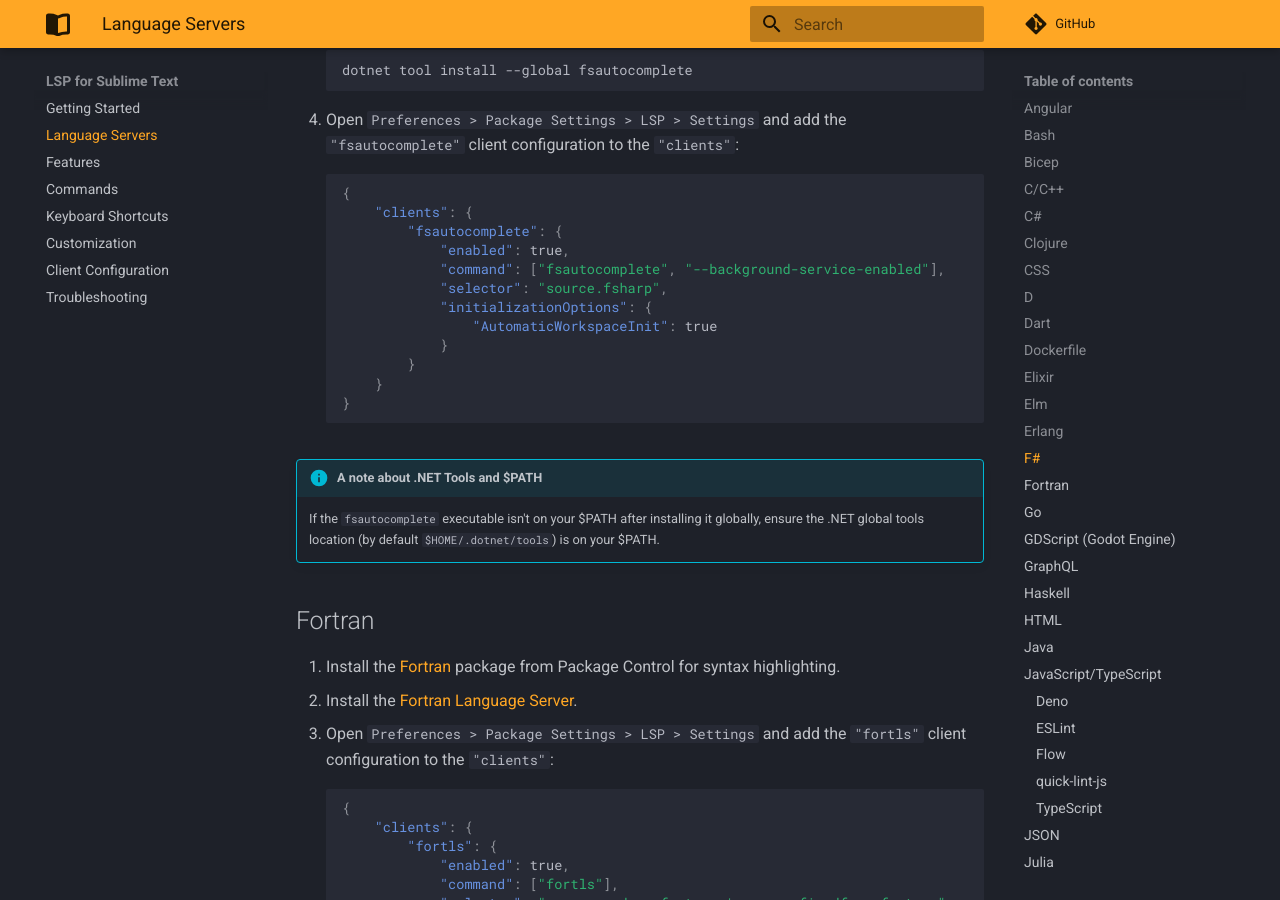
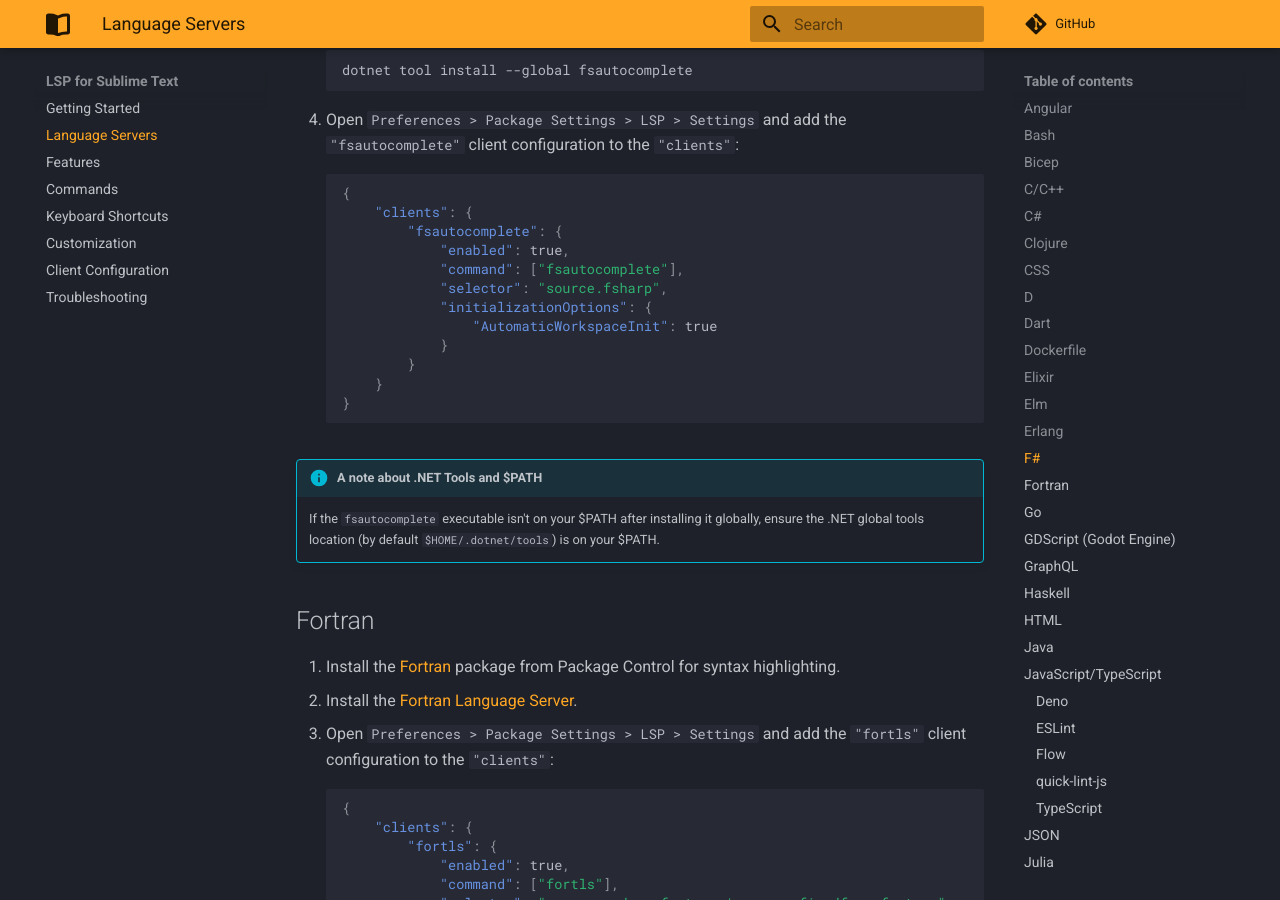
Before and after one commit to sublimelsp/LSP, an MkDocs documentation site: the page built from docs/src/language_servers.md, in a window 1280 px wide and 900 px high, scrolled down 3238 px. Built offline with MkDocs 1.6.1 and Material for MkDocs 9.7.7, drawn with Linux system fonts in a browser that asks for light colours; comment, search, counter and statistics services are not loaded.

Commit message:
remove redundant argument
this is default now

```diff
--- a/docs/src/language_servers.md
+++ b/docs/src/language_servers.md
@@ -129,7 +129,7 @@
         "clients": {
             "fsautocomplete": {
                 "enabled": true,
-                "command": ["fsautocomplete", "--background-service-enabled"],
+                "command": ["fsautocomplete"],
                 "selector": "source.fsharp",
                 "initializationOptions": {
                     "AutomaticWorkspaceInit": true
```
